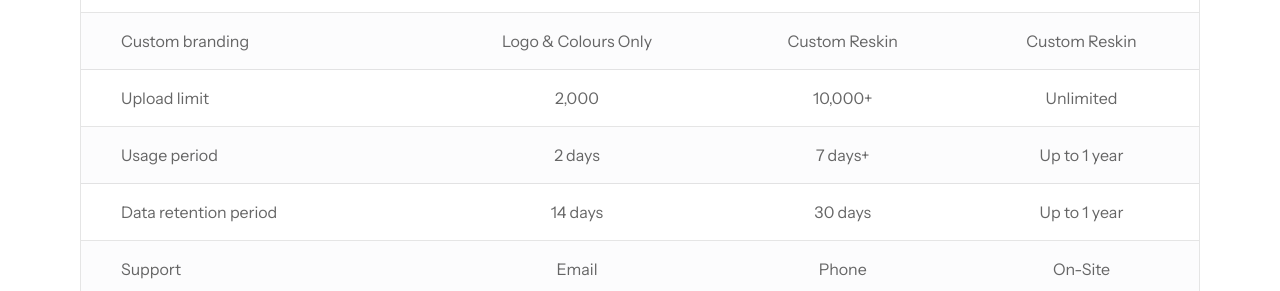
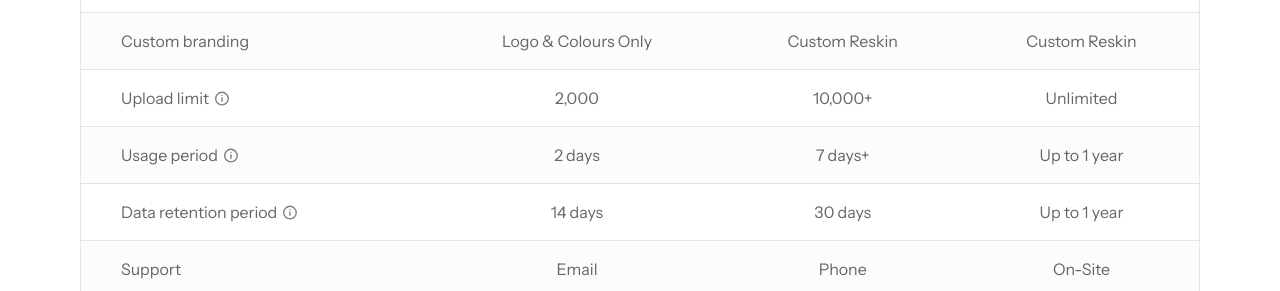
Before and after one commit to aqilusman45/Backstage, a Next.js app: page / in a window 1280 px wide. Shown: the part 2142-2433 px from the top of the page. Built offline with nearby package versions, Linux system fonts and the light colour scheme.

Commit message:
feat: add tooltip and info icon

```diff
--- /dev/null
+++ b/src/components/tooltip/index.jsx
@@ -0,0 +1,14 @@
+import classnames from "classnames";
+
+export default function Tooltip({ otherClasses }) {
+  const tooltipClasses = classnames(otherClasses, "tooltip");
+
+  return (
+    <div className={tooltipClasses} data-testid="tooltip">
+      <span className="tooltiptext">
+        Additional uploads available, priced at €100 per x1000 additional
+        uploads
+      </span>
+    </div>
+  );
+}
--- /dev/null
+++ b/src/components/tooltip/tooltip.modules.scss
@@ -0,0 +1,19 @@
+.tooltip {
+  @apply relative block border border-b-black;
+}
+
+.tooltip .tooltiptext {
+  @apply w-60 bg-black text-white text-center absolute z-10 bottom-[150%] left-1/2 -ml-[60px] px-[13px] py-[15px];
+}
+
+.tooltip .tooltiptext::after {
+  content: "";
+  border-width: 15px;
+  border-style: solid;
+  border-color: black transparent transparent transparent;
+  @apply absolute content-[""] top-[100%] left-[10%] -ml-[5px];
+}
+
+.tooltip:hover .tooltiptext {
+  visibility: visible;
+}
--- a/src/mocks/home-page.js
+++ b/src/mocks/home-page.js
@@ -169,17 +169,24 @@ export const homePageMocks = {
       data: "custom_branding",
       header: true,
     },
-    { title: "Upload limit", isBoolean: false, data: "upload_limit" },
+    {
+      title: "Upload limit",
+      isBoolean: false,
+      data: "upload_limit",
+      info: true,
+    },
     {
       title: "Usage period",
       isBoolean: false,
       data: "usage_period",
       header: true,
+      info: true,
     },
     {
       title: "Data retention period",
       isBoolean: false,
       data: "data_retention_period",
+      info: true,
     },
     { title: "Support", isBoolean: false, data: "support", header: true },
     { title: "Lead-time", isBoolean: false, data: "lead_time" },
--- a/src/sections/top-features/index.jsx
+++ b/src/sections/top-features/index.jsx
@@ -1,14 +1,18 @@
+import Tooltip from "@/components/tooltip";
 import { homePageMocks } from "@/mocks/home-page";
 import classnames from "classnames";
 import Image from "next/image";
 
 export default function TopFeatures({ otherClasses }) {
-  const topFeaturesClasses = classnames(otherClasses, "mx-6");
+  const topFeaturesClasses = classnames(
+    otherClasses,
+    "mx-6 relative overflow-x-clip",
+  );
   const { featureSections, plansData } = homePageMocks;
 
   return (
     <section className={topFeaturesClasses} data-testid="top-features">
-      <div className="max-w-1120 mx-auto overflow-hidden rounded-2xl my-14 lg:my-20 border border-black/10 ">
+      <div className="max-w-1120 mx-auto overflow-hidden rounded-2xl my-14 lg:my-20 border border-black/10">
         <div className="overflow-x-auto">
           <table className="min-w-800 w-full border-collapse">
             <thead>
@@ -35,8 +39,17 @@ export default function TopFeatures({ otherClasses }) {
                     section?.header ? "bg-gray-400" : "bg-white",
                   )}
                 >
-                  <td className="p-4 font-normal font-instrument-sans text-base pl-10 text-black/60">
+                  <td className="p-4 font-normal font-instrument-sans text-base pl-10 text-black/60 flex items-center gap-1 justify-start">
                     {section.title}
+                    {section.info && (
+                      <Image
+                        src="/svg/info.svg"
+                        width={18}
+                        height={18}
+                        alt="Cross"
+                        className="max-w-18 max-h-18 object-cover cursor-pointer"
+                      />
+                    )}
                   </td>
                   {plansData.plans.map((plan, planIndex) => (
                     <td key={planIndex} className="p-4 text-center">
@@ -71,6 +84,9 @@ export default function TopFeatures({ otherClasses }) {
           </table>
         </div>
       </div>
+      <div className="hidden 2xl:block absolute top-1/3 right-1/5 z-50 transform rotate-[8deg]">
+        <Tooltip />
+      </div>
     </section>
   );
 }
--- a/src/styles/globals.scss
+++ b/src/styles/globals.scss
@@ -1,6 +1,7 @@
 @import url("https://fonts.googleapis.com/css2?family=Instrument+Sans:wght@400;500;700&display=swap");
 
 @import "tailwindcss";
+@import "../components/tooltip/tooltip.modules.scss";
 
 @theme {
   --font-instrument-sans: "Instrument Sans", ui-sans-serif;
@@ -35,6 +36,7 @@
   --spacing-normal-y: 1rem;
   --spacing-1120: 70rem;
   --spacing-205: 12.813rem;
+  --spacing-18: 1.125rem;
   --spacing-703: 43.938rem;
   --spacing-800: 50rem;
 }
```
Also changed, not shown: public/svg/info.svg (added).
